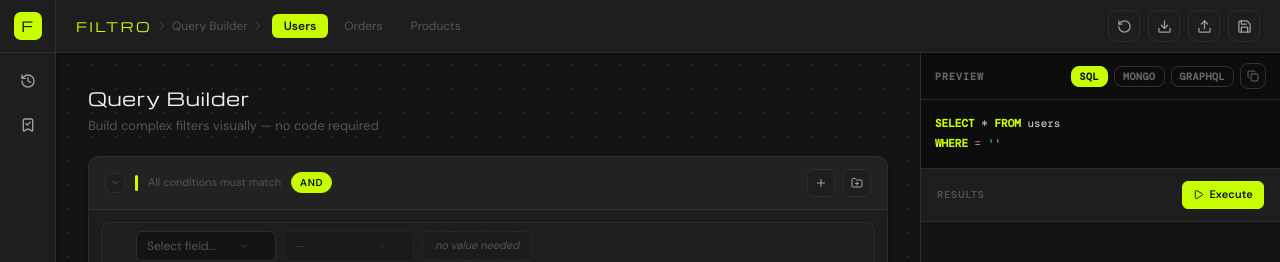
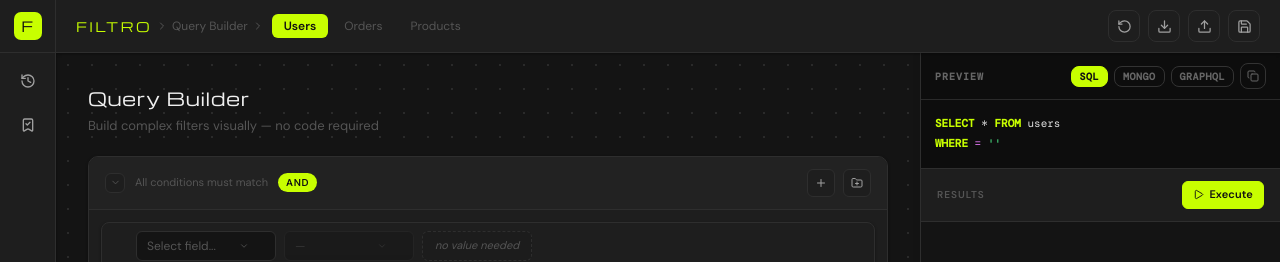
Before and after one commit to JasmineODaniel/Filtro, a Next.js app: page / in a window 1280 px wide. Shown: the top 262 px of the page. Built offline with nearby package versions, Linux system fonts and the light colour scheme.

Commit message:
fix: remove depth bar and AND/OR button border from group header

```diff
--- a/src/components/builder/QueryGroup.tsx
+++ b/src/components/builder/QueryGroup.tsx
@@ -88,17 +88,6 @@ function QueryGroupComponent({ group, depth, isRoot = false }: Props) {
             {group.collapsed ? <ChevronRight size={11} /> : <ChevronDown size={11} />}
           </Button>
 
-          <div
-            aria-hidden="true"
-            style={{
-              width: '3px',
-              height: '16px',
-              backgroundColor: depthColor,
-              borderRadius: '2px',
-              flexShrink: 0,
-            }}
-          />
-
           <span style={{ fontSize: '11px', color: 'var(--text-muted)', fontFamily: 'var(--font-sans)' }}>
             {group.operator === 'AND' ? 'All conditions must match' : 'Any condition must match'}
           </span>
@@ -109,7 +98,7 @@ function QueryGroupComponent({ group, depth, isRoot = false }: Props) {
             style={{
               padding: '2px var(--space-2)',
               borderRadius: '20px',
-              border: `1.5px solid ${depthColor}`,
+              border: 'none',
               backgroundColor: 'var(--accent)',
               color: 'var(--accent-text)',
               fontSize: '10px',
```
